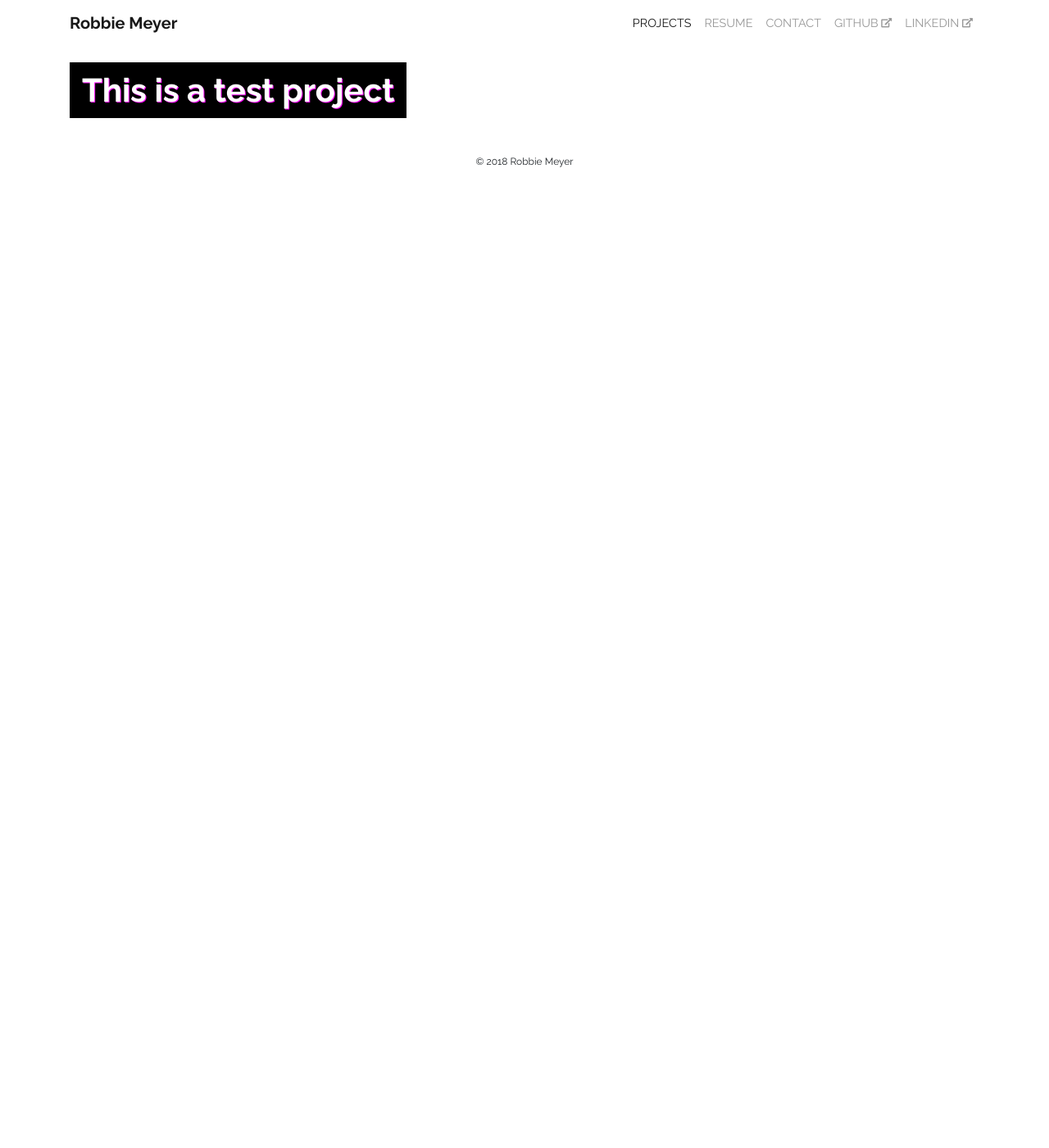
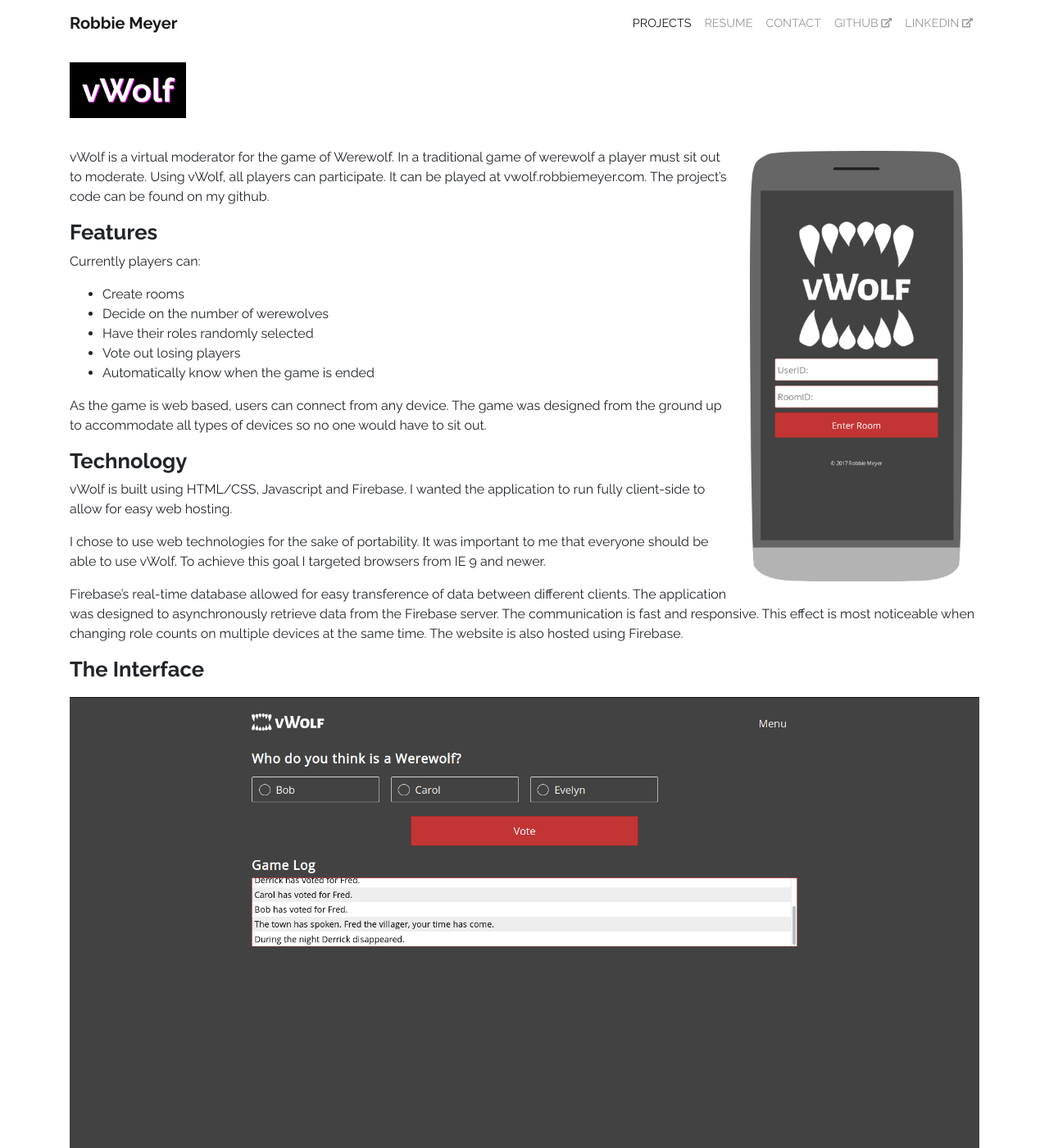
Before and after one commit to robbiemeyer/robbiemeyer.github.io, a Jekyll site: the page built from _projects/vWolf.md, in a window 1280 px wide and 1400 px high. Shown: the whole window at 82% size. Built offline with Jekyll 4.4.1, drawn with Linux system fonts in a browser that asks for light colours; nearby versions of some CDN libraries; some of the changed text lies outside the part shown.

Commit message:
vwolf project

```diff
--- a/_projects/vWolf.md
+++ b/_projects/vWolf.md
@@ -1,6 +1,42 @@
 ---
 title: vWolf
-thumbnail: /assets/images/vwolf-thumb.png
+description: |
+  An online moderator for the game of Werewolf built with Firebase.
+  Replaces human moderators for in-person Werewolf games.
+thumbnail: /assets/images/projects/vwolf/vwolf-thumb.png
 ---
 
-# This is a test project
+# vWolf
+
+<img alt='vWolf Login' class='float-right' style='max-width: 300px; padding: 20px' src="/assets/images/projects/vwolf/vwolf-phone.png"/>
+
+vWolf is a virtual moderator for the game of Werewolf. In a traditional game of werewolf a player must sit out to moderate. Using vWolf, all players can participate. It can be played at vwolf.robbiemeyer.com. The project's code can be found on my github.
+
+## Features
+Currently players can:
+
+- Create rooms
+- Decide on the number of werewolves
+- Have their roles randomly selected
+- Vote out losing players
+- Automatically know when the game is ended
+
+As the game is web based, users can connect from any device. The game was designed from the ground up to accommodate all types of devices so no one would have to sit out.
+
+## Technology
+
+vWolf is built using HTML/CSS, Javascript and Firebase. I wanted the application to run fully client-side to allow for easy web hosting.
+
+I chose to use web technologies for the sake of portability. It was important to me that everyone should be able to use vWolf. To achieve this goal I targeted browsers from IE 9 and newer.
+
+Firebase's real-time database allowed for easy transference of data between different clients. The application was designed to asynchronously retrieve data from the Firebase server. The communication is fast and responsive. This effect is most noticeable when changing role counts on multiple devices at the same time. The website is also hosted using Firebase.
+
+## The Interface
+
+![vWolf Interface](/assets/images/projects/vwolf/vwolf-ingame.png)
+
+I designed the vWolf interface to be simple and non-intrusive. It is responsive and can function well on all screen sizes.
+
+Each page features a large action button that indicates the action the player can currently take. Once game events begin, a log appears to keep track of past events. Roles are hidden under a menu to defeat wandering eyes. Every player sees the same information - no player is given an unfair advantage.
+
+I initially used wireframes to design the interface. I then coded and tested a 'rough' interface. The interface was then polished and refined. The design shifted from an interface centered upon interacting with player names, to a design focused on a single action button. This change simplified the interface by providing a common interaction model for the user throughout the whole app. At this point the colour-scheme was finalized and I designed the logo. vWolf's interface was finished.
--- a/_sass/project-post.scss
+++ b/_sass/project-post.scss
@@ -11,4 +11,16 @@
     margin: 20px 0;
   }
 
+  h2 {
+    font-weight: 700;
+    font-size: 1.6em;
+  }
+
+  img {
+    width: 100%;
+    padding: 10px 0;
+    @media (max-width: 576px) {
+      max-width: unset !important;
+    }
+  }
 }
```
Also changed, not shown: assets/images/projects/vwolf/vwolf-ingame.png (added), assets/images/projects/vwolf/vwolf-phone.png (added), assets/images/projects/vwolf/vwolf-thumb.png (renamed from assets/images/vwolf-thumb.png).
